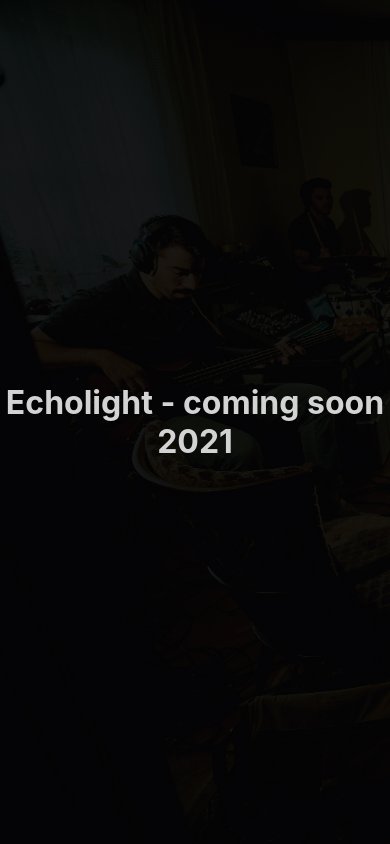
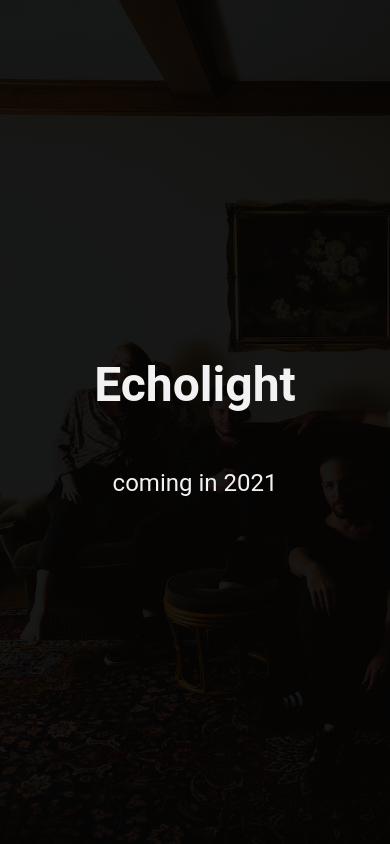
Before and after one commit to hiimmarco/echolight-landingpage, a React (Create React App) app: page / in a window 390 px wide. Built offline with nearby package versions, Linux system fonts and the light colour scheme.

Commit message:
Add mobile picture

```diff
--- a/src/App.css
+++ b/src/App.css
@@ -2,16 +2,36 @@
   text-align: center;
   height: 100vh;
   background: linear-gradient(rgba(0, 0, 0, 0.9), rgba(0, 0, 0, 0.9)),
-    url('echolight-2.jpg');
+    url('echolight-mobile.jpg');
   background-size: cover;
+  min-width: 375px;
+}
+
+@media screen and (min-width: 600px) {
+  .App {
+    background: linear-gradient(rgba(0, 0, 0, 0.9), rgba(0, 0, 0, 0.9)),
+      url('echolight-2.jpg');
+  }
 }
 
 h1 {
-  color: lightgray;
+  color: rgb(242, 242, 242);
+  font-size: 3rem;
+  font-family: 'Roboto', sans-serif;
+  font-weight: bold;
+  margin-bottom: 2rem;
+}
+
+p {
+  color: rgb(242, 242, 242);
+  font-size: 1.5rem;
+  font-family: 'Roboto', sans-serif;
+  font-weight: semi-bold;
 }
 
 .Title {
   display: flex;
+  flex-direction: column;
   align-items: center;
   justify-content: center;
   height: 100vh;
--- a/src/App.js
+++ b/src/App.js
@@ -6,7 +6,8 @@ function App() {
     <div className="App">
       <main>
         <div className="Title">
-          <h1>Echolight - coming soon 2021</h1>
+          <h1>Echolight</h1>
+          <p>coming in 2021</p>
         </div>
       </main>
     </div>
```
Also changed, not shown: src/echolight-2.jpg, src/echolight-mobile.jpg (added).
